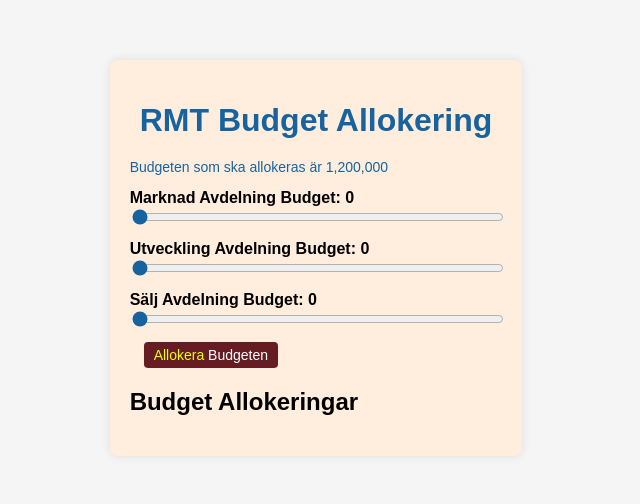
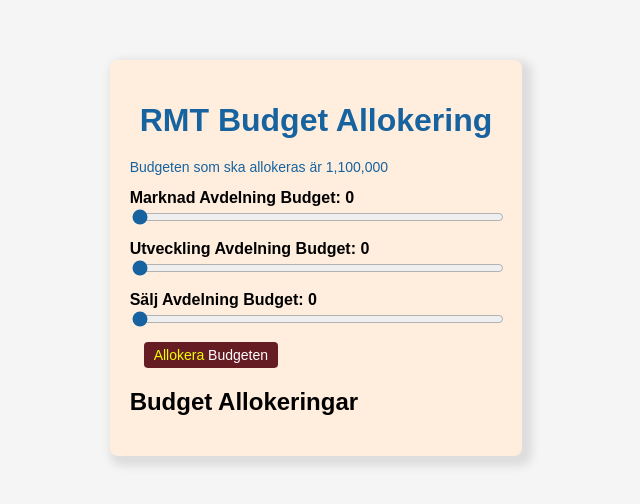
Before and after one commit to maheralsamman/RMT-uppgift, a React (Create React App) app: page / in a window 1280 px wide. Shown: the part 142-646 px from the top of the page, without its empty margins (324-964 px from the left). Built offline with nearby package versions, Linux system fonts and the light colour scheme.

Commit message:
format budget and add style

```diff
--- a/src/App.tsx
+++ b/src/App.tsx
@@ -7,7 +7,7 @@ interface BudgetAllocation {
   sell: number;
 }
 
-const budget: number = 1200000 ;
+const budget: number = 1100000 ;
 
 const App: React.FC = () => {
   const [budgetAllocations, setBudgetAllocations] = useState<BudgetAllocation[]>([]);
@@ -18,7 +18,7 @@ const App: React.FC = () => {
   const [edit, setEdit] = useState<boolean>(false);
   const [loading, setLoading] = useState<boolean>(true);
 
-  // Load data from local storage on initial render
+  // Load data from local storage on initial render (if exists)
   useEffect(() => {
     const savedAllocations = JSON.parse(localStorage.getItem("budgetAllocations") || "[]");
     if(savedAllocations.length > 0) {
@@ -49,7 +49,7 @@ const App: React.FC = () => {
       setDevelopment(0);
       setSell(0);
     } else {
-      alert("Den totala allokerade summan ska vara 1 200 000.");
+      alert(`Den totala allokerade summan ska vara ${budget.toLocaleString()}.`);
     }
   };
 
@@ -144,11 +144,10 @@ const App: React.FC = () => {
             <li key={allocation.id}>
               ID: {allocation.id}, Marknad: {allocation.market}, Utveckling:{" "}
               {allocation.development}, Sälj: {allocation.sell}{" "}
-              <button className="option" onClick={() => editAllocation(allocation)}>Redigera</button>
-              <button className="option" onClick={() => deleteAllocation(allocation.id)}>Ta bort</button>
+              <button className="optionButton" onClick={() => editAllocation(allocation)}>Redigera</button>
+              <button className="optionButton" onClick={() => deleteAllocation(allocation.id)}>Ta bort</button>
               <hr ></hr>
             </li>
-
           ))}
         </ul>
       </div>
--- a/src/styles.css
+++ b/src/styles.css
@@ -13,7 +13,7 @@ body {
   background-color: #ffeddd;
   padding: 20px;
   border-radius: 8px;
-  box-shadow: 0px 0px 10px 0px rgba(0, 0, 0, 0.1);
+  box-shadow: 5px 5px 10px 5px rgba(0, 0, 0, 0.1);
 }
 
 h1 {
@@ -66,7 +66,7 @@ button:hover {
     color: red;
     font-weight: bold;
 }
-.option {
+.optionButton {
     float: right;
     margin-top: -5px;
 }
```
